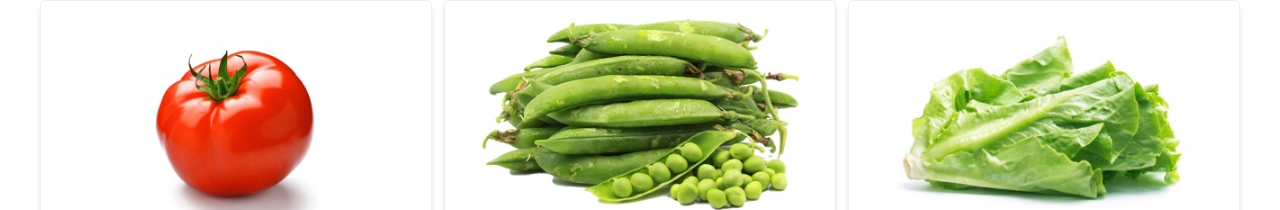
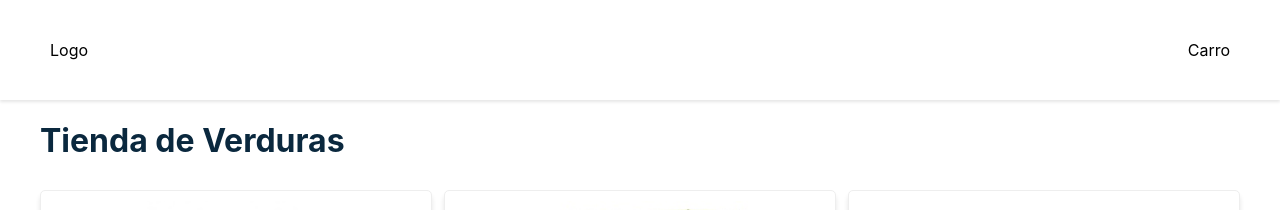
Before and after one commit to psyQore/carrito-compras-react, a React (Create React App) app: page / in a window 1280 px wide. Shown: the top 210 px of the page. Built offline with nearby package versions, Linux system fonts and the light colour scheme.

Commit message:
Se crea el component title y navbar con su respectivo styles

```diff
--- a/src/App.js
+++ b/src/App.js
@@ -1,6 +1,8 @@
 import { Component } from "react";
 import Products from "./components/Products";
 import Layout from "./components/Layout";
+import Title from "./components/Title";
+import Navbar from "./components/Navbar";
 
 import Tomate from "./assets/products-img/tomate.jpg";
 import Lechuga from "./assets/products-img/lechuga.jpg";
@@ -12,18 +14,21 @@
       { name: "Tomate", price: 500, img: Tomate },
       { name: "Arvejas", price: 2500, img: Arvejas },
       { name: "Lechuga", price: 600, img: Lechuga },
-
     ],
   };
 
   render() {
     return (
+      <>
+        <Navbar />
         <Layout>
+          <Title />
           <Products
             addToCart={() => console.log("Click")}
             products={this.state.products}
           />
         </Layout>
+      </>
     );
   }
 }
--- /dev/null
+++ b/src/components/Navbar.js
@@ -0,0 +1,27 @@
+import { Component } from "react";
+
+const styles = {
+  navbar: {
+    display: "flex",
+    flexDirection: "row",
+    alignItems: "center",
+    height: "100px",
+    justifyContent: "space-between",
+    position: "relative",
+    padding: "0 50px",
+    boxShadow: "0 2px 3px rgb(0,0,0,0.1)",
+  },
+};
+
+class Navbar extends Component {
+  render() {
+    return (
+      <nav style={styles.navbar}>
+        <p>Logo</p>
+        <p>Carro</p>
+      </nav>
+    );
+  }
+}
+
+export default Navbar;
--- /dev/null
+++ b/src/components/Title.js
@@ -0,0 +1,15 @@
+import { Component } from "react";
+
+const styles = {
+  title: {
+    marginBottom: "30px",
+  },
+};
+
+class Title extends Component {
+  render() {
+    return <h1 style={styles.title}>Tienda de Verduras</h1>;
+  }
+}
+
+export default Title;
```
Lines whose indentation alone changed are shown as unchanged.
